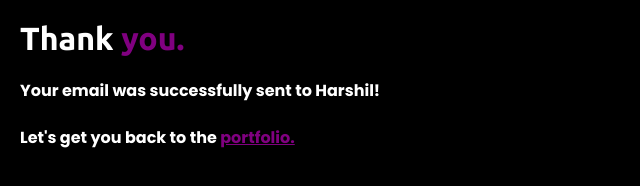
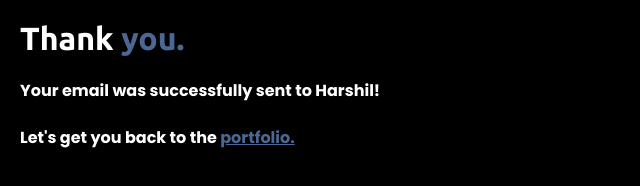
Before and after one commit to harshil30401/portfolio-harshil-, a plain HTML site: page index.html in a window 1280 px wide. Shown: the whole page, without its empty margins (0-640 px from the left). Drawn offline with Linux system fonts and the light colour scheme.

Commit message:
Changed color

```diff
--- a/index.html
+++ b/index.html
@@ -23,14 +23,14 @@
         color: white;
     }
     .thank span{
-        color: purple;
+        color: #4c6793;
     }
     h4{
         color: white;
         font-family: Poppins;
     }
     h4 a{
-        color: purple;
+        color: #4c6793;
     }
 </style>
 </html>
```
